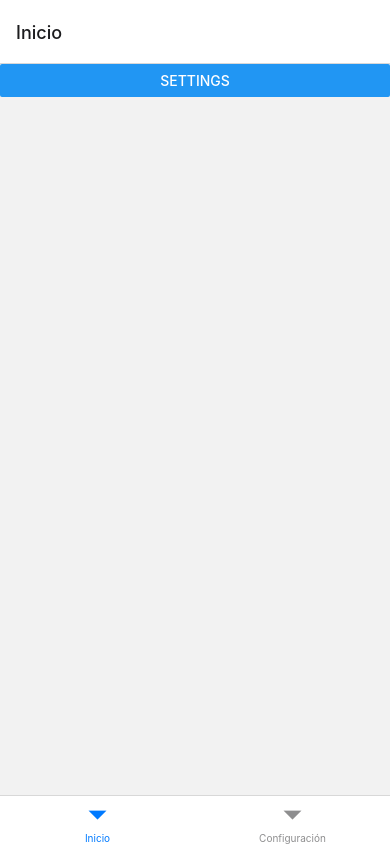
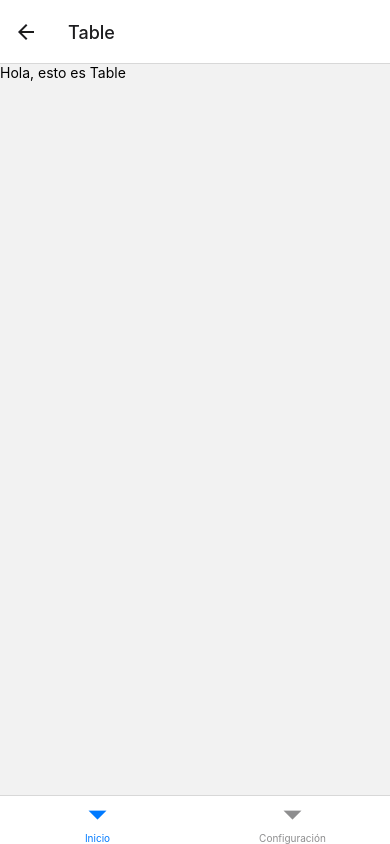
Before and after one commit to JorgePeniaranda/RememberMe, a React Native app: screen /Table in a window 390 px wide. Built offline with nearby package versions, Linux system fonts and the light colour scheme.

Commit message:
Navegation HomeScreen

```diff
--- a/App.js
+++ b/App.js
@@ -1,6 +1,6 @@
 // import { StatusBar } from 'expo-status-bar';
 import { NavigationContainer, DefaultTheme } from '@react-navigation/native';
-import NavigationTab from './src/navegation/NavegationTab';
+import NavigationTab from './src/navigation/NavigationTab';
 
 export default function App() {
   return (
--- a/src/navegation/NavigationStack.js
+++ /dev/null
@@ -1,18 +0,0 @@
-import { createNativeStackNavigator } from '@react-navigation/native-stack'
-import React from 'react'
-import Home from '../screens/Home';
-import Home2 from '../screens/Home2';
-
-const Stack = createNativeStackNavigator();
-
-export default function NavigationStack() {
-    const goToPage = (e) => {
-        console.log(e);
-    };
-    return (
-        <Stack.Navigator>
-            <Stack.Screen navegate={goToPage} name="Home" component={Home} options={{ headerShown: false }} />
-            <Stack.Screen name="Home2" component={Home2} options={{ headerShown: false }} initialParams={{ lolasdwadasdwadsadwa: 2 }} />
-        </Stack.Navigator>
-    )
-}
--- /dev/null
+++ b/src/navigation/HomeStack.js
@@ -0,0 +1,18 @@
+import { createNativeStackNavigator } from '@react-navigation/native-stack'
+import React from 'react'
+import Home from '../screens/Home';
+import Table from '../screens/Table';
+
+const Stack = createNativeStackNavigator();
+
+export default function NavigationStack() {
+    const goToPage = (page) => {
+        navigation.navigate(page)
+    };
+    return (
+        <Stack.Navigator>
+            <Stack.Screen name="RememberMe" component={Home} />
+            <Stack.Screen name="Table" component={Table} />
+        </Stack.Navigator>
+    )
+}
--- a/src/navegation/NavegationTab.js
+++ b/src/navigation/NavigationTab.js
@@ -8,8 +8,8 @@ const Tab = createBottomTabNavigator();
 export default function NavigationTab() {
     return (
         <Tab.Navigator>
-            <Tab.Screen name="Inicio" component={HomeScreen} />
-            <Tab.Screen name="Configuración" component={SettingsScreen} />
+            <Tab.Screen name="Inicio" component={HomeScreen} options={{ headerShown: false }} />
+            <Tab.Screen name="Configuración" component={SettingsScreen} options={{ headerShown: false }} />
         </Tab.Navigator>
     )
 }
--- a/src/screens/Home.js
+++ b/src/screens/Home.js
@@ -4,11 +4,11 @@ import React from "react";
 
 export default function Home(props) {
     const goToHome = (page) => {
-        navigation.navigate(page);
+        props.navigation.navigate(page);
     };
     return (
         <SafeAreaView>
-            <Button title='settings' onPress={() => goToHome("Home2")} />
+            <Button title='Table' onPress={() => goToHome("Table")} />
         </SafeAreaView>
     )
 }
--- a/src/screens/Home2.js
+++ /dev/null
@@ -1,12 +0,0 @@
-import { SafeAreaView, Button } from 'react-native'
-import React from "react";
-/* import PropTypes from 'prop-types' */
-
-export default function Home2(props) {
-    console.log(props);
-    return (
-        <SafeAreaView>
-            <Button title='dawdawdaw' onPress={(e) => props.navegate} />
-        </SafeAreaView>
-    )
-}
--- /dev/null
+++ b/src/screens/Table.js
@@ -0,0 +1,11 @@
+import { SafeAreaView, Text } from 'react-native'
+import React from "react";
+/* import PropTypes from 'prop-types' */
+
+export default function Table() {
+    return (
+        <SafeAreaView>
+            <Text>Hola, esto es Table</Text>
+        </SafeAreaView>
+    )
+}
--- a/src/tab/HomeScreen.js
+++ b/src/tab/HomeScreen.js
@@ -1,6 +1,6 @@
 import React from 'react'
 import { NavigationContainer } from '@react-navigation/native';
-import NavigationStack from '../navegation/NavigationStack';
+import NavigationStack from '../navigation/HomeStack';
 
 export default function HomeScreen() {
     return (
```
